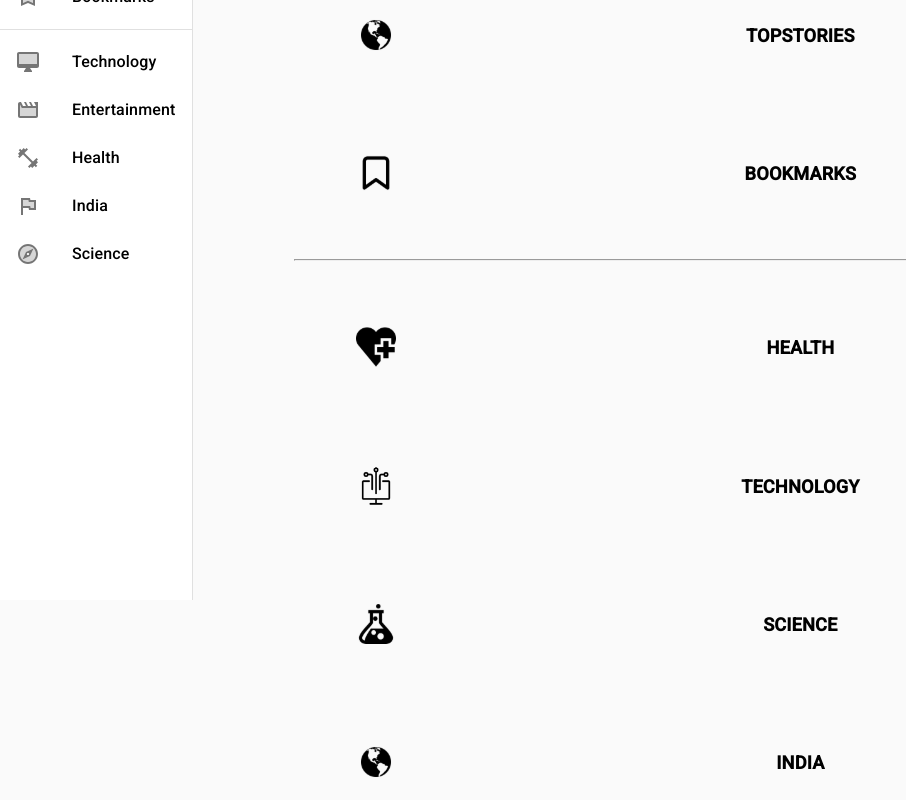
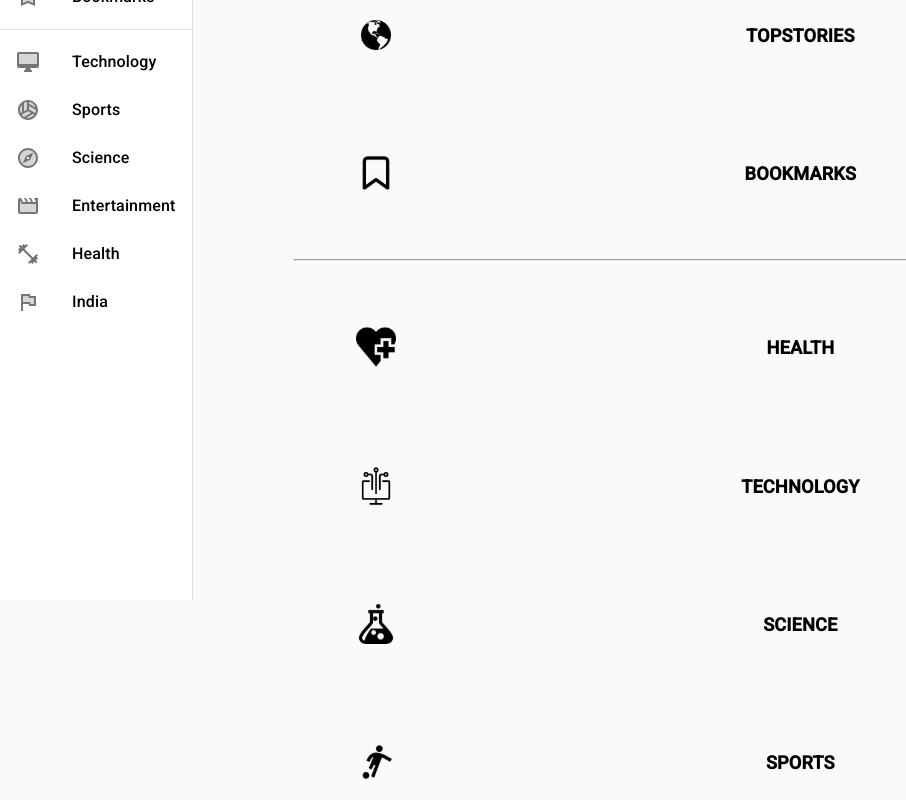
Before and after one commit to ujjwal-kr/positive-vibes, a React (Create React App) app: page /menu in a window 1280 px wide. Shown: the part 200-1000 px from the top of the page, without its empty margins (0-906 px from the left). Built offline with nearby package versions, Linux system fonts and the light colour scheme.

Commit message:
added sport link

```diff
--- a/src/Menu/menu.jsx
+++ b/src/Menu/menu.jsx
@@ -10,6 +10,8 @@ import Technology from '../assets/svg/tech-icon.png';
 import Health from '../assets/svg/health-icon.svg';
 import Science from '../assets/svg/science-icon.svg';
 import Entertainment from '../assets/svg/entertainment-icon.svg';
+import Sports from '../assets/svg/sports-icon.svg';
+
 import { Button } from '@material-ui/core';
 
 import { LoginMessage } from '../News/news';
@@ -72,6 +74,7 @@ class MenuComponent extends React.Component {
                     <ItemConstructor link="/news/health" image={Health} text="HEALTH" />
                     <ItemConstructor link="/news/technology" image={Technology} text="TECHNOLOGY" />
                     <ItemConstructor link="/news/science" image={Science} text="SCIENCE" />
+                    <ItemConstructor link="/news/sports" image={Sports} text="SPORTS" />
                     <ItemConstructor link="/news/india" image={TopStories} text="INDIA" />
                     <ItemConstructor link="/news/entertainment" image={Entertainment} text="ENTERTAINMENT" />
                 </ItemsWrapper>
--- a/src/News/home.jsx
+++ b/src/News/home.jsx
@@ -13,7 +13,7 @@ import MenuIcon from '@material-ui/icons/Menu';
 import ListItem from '@material-ui/core/ListItem';
 import ListItemIcon from '@material-ui/core/ListItemIcon';
 import ListItemText from '@material-ui/core/ListItemText';
-import { FlagTwoTone, MovieTwoTone, DesktopMacTwoTone, FitnessCenterTwoTone, ExploreTwoTone, BookmarkTwoTone, PublicTwoTone, SettingsTwoTone } from '@material-ui/icons';
+import { FlagTwoTone, MovieTwoTone, DesktopMacTwoTone, FitnessCenterTwoTone, ExploreTwoTone, BookmarkTwoTone, PublicTwoTone, SettingsTwoTone, SportsVolleyballTwoTone } from '@material-ui/icons';
 import { Switch, Route, Link } from 'react-router-dom';
 import '../fonts.css';
 import Redirect from './redirect';
@@ -155,6 +155,18 @@ export default function HomeComponent() {
                   <ListItemText primary="Technology" />
                 </ListItem>
               </Link>
+              <Link to="/red/sports" style={NavLink}>
+                <ListItem button>
+                  <ListItemIcon><SportsVolleyballTwoTone /></ListItemIcon>
+                  <ListItemText primary="Sports" />
+                </ListItem>
+              </Link>
+              <Link to="/red/science" style={NavLink}>
+                <ListItem button>
+                  <ListItemIcon><ExploreTwoTone /></ListItemIcon>
+                  <ListItemText primary="Science" />
+                </ListItem>
+              </Link>
               <Link to="/red/entertainment" style={NavLink}>
                 <ListItem button>
                   <ListItemIcon><MovieTwoTone /></ListItemIcon>
@@ -171,12 +183,6 @@ export default function HomeComponent() {
                 <ListItem button>
                   <ListItemIcon><FlagTwoTone /></ListItemIcon>
                   <ListItemText primary="India" />
-                </ListItem>
-              </Link>
-              <Link to="/red/science" style={NavLink}>
-                <ListItem button>
-                  <ListItemIcon><ExploreTwoTone /></ListItemIcon>
-                  <ListItemText primary="Science" />
                 </ListItem>
               </Link>
             </List>
```
